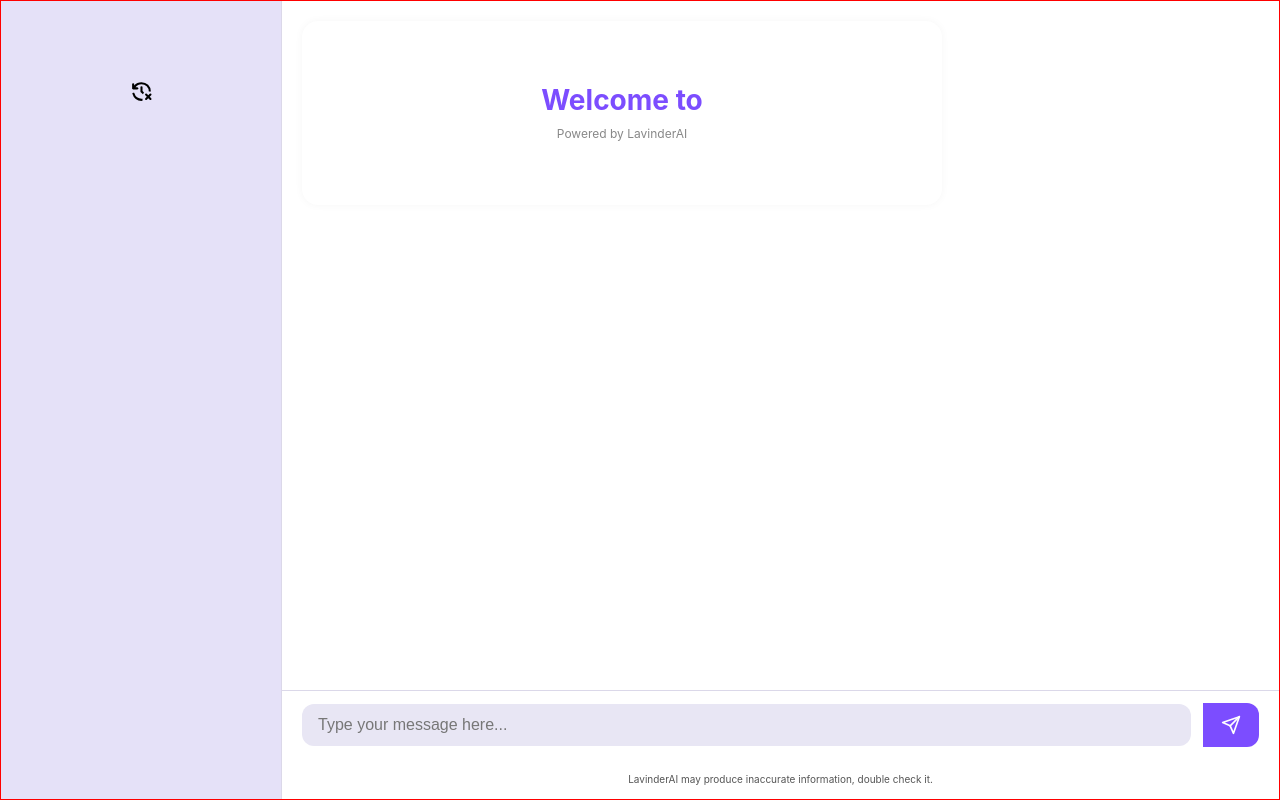
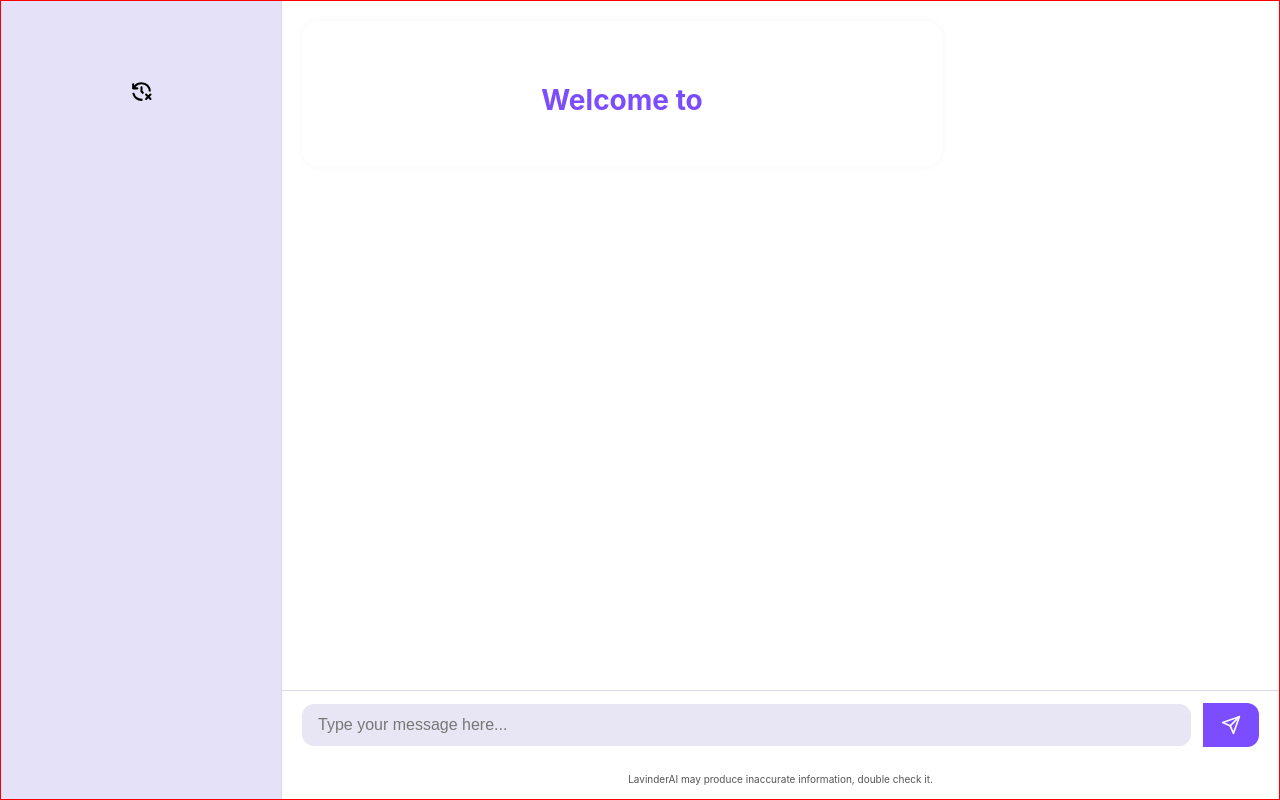
Before and after one commit to sorathiya903/lavinderai, a Python web app: template templates/chatbot.html in a window 1280 px wide. Run offline with Jinja, Linux system fonts and the light colour scheme; the template is opened without the code that fills it, so the values that code supplies are empty.

Commit message:
No branding

```diff
--- a/templates/chatbot.html
+++ b/templates/chatbot.html
@@ -417,9 +417,7 @@
       <section id="messages" class="chat-window" aria-live="polite" aria-atomic="false" aria-relevant="additions">
         <div class="welcome-box" id="welcome" role="region" aria-label="Welcome message">
 <h1>Welcome to <strong>{{ data.name }}</strong></h1>
-<p style="font-size:12px; color:#888;">
-Powered by LavinderAI
-</p>
+
         </div>
       </section>
       <div class="input-area" aria-label="Type your message form" onsubmit="sendMessage(event)">
```
